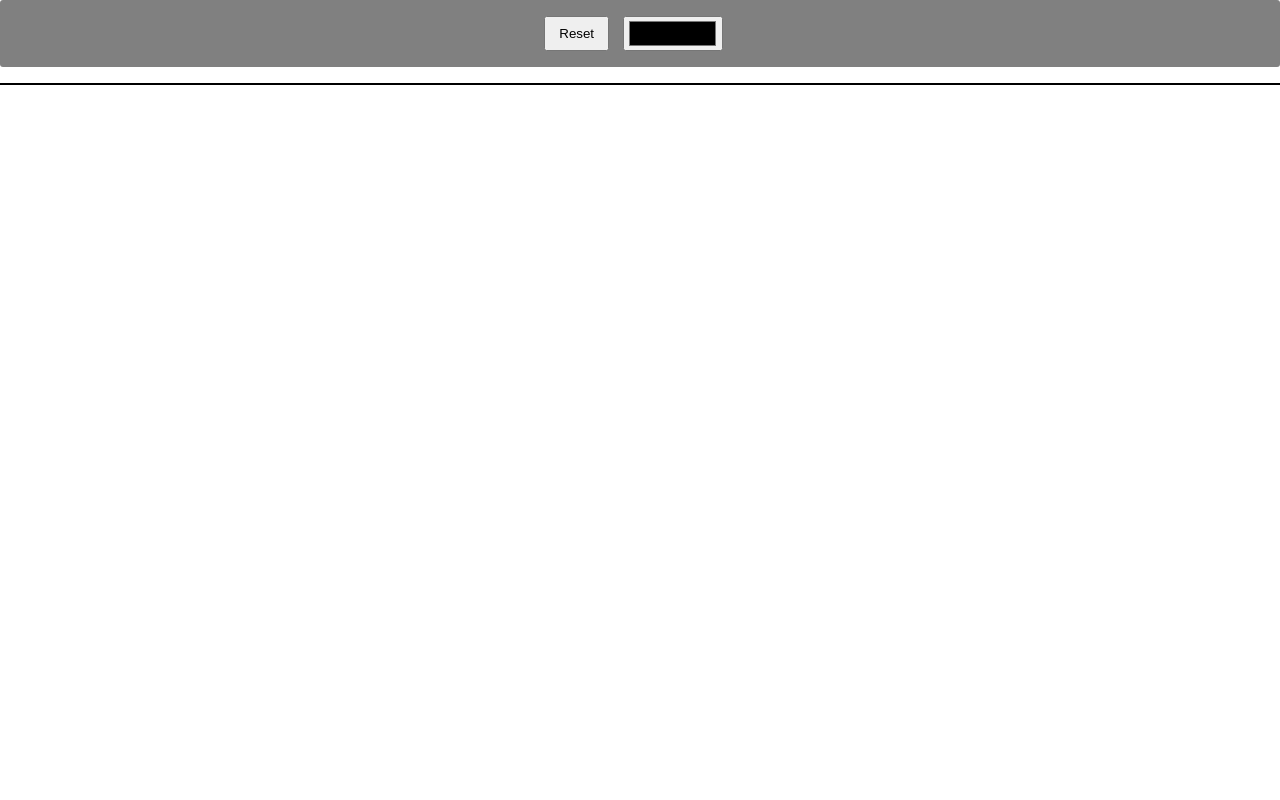
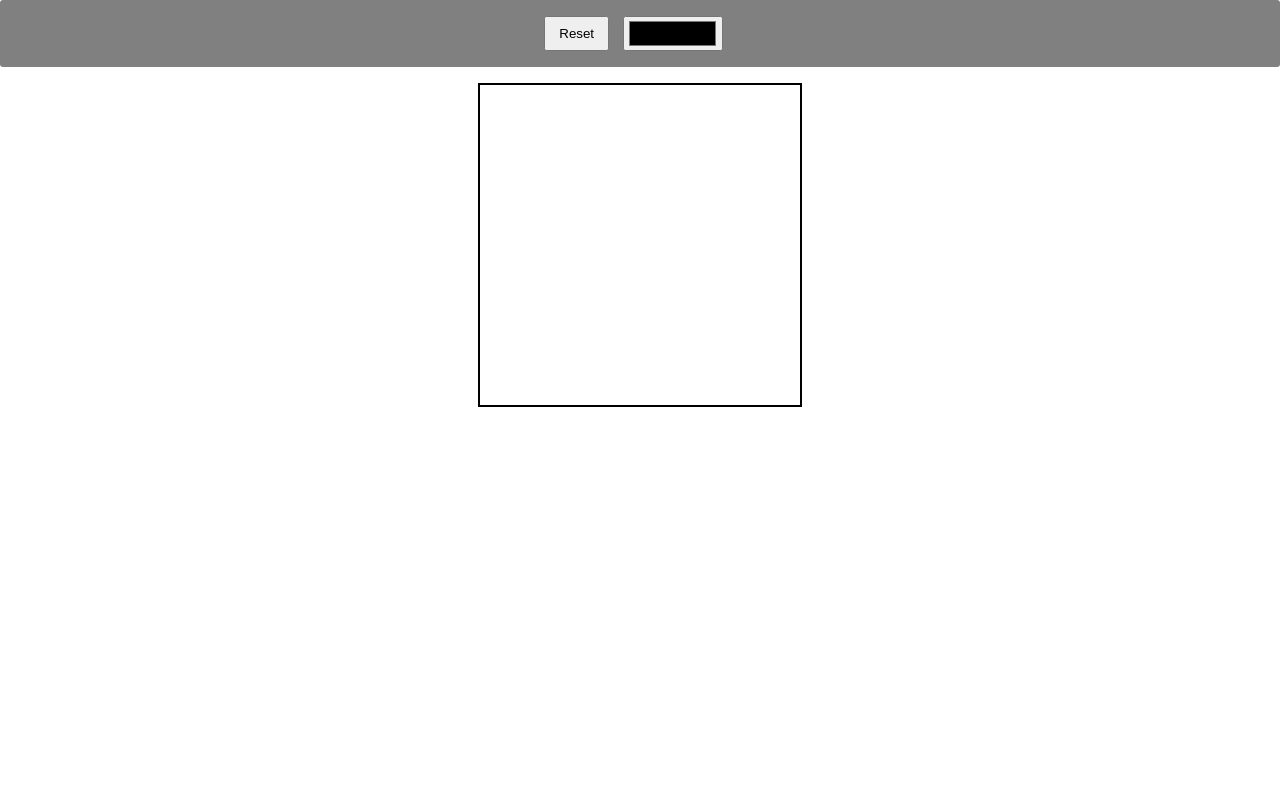
Before and after one commit to ashetonsm/pixel-canvas, a Vue app: page / in a window 1280 px wide. Shown: the top 800 px of the page. Built offline with nearby package versions, Linux system fonts and the light colour scheme; the HTML template or start-up script is replaced by a standard one.

Commit message:
Added min/max and default canvas sizes.

```diff
--- a/src/assets/style.css
+++ b/src/assets/style.css
@@ -32,7 +32,7 @@ button, input {
     margin: 0 1em;
 }
 
-.container, canvas {
+.container {
     display: flex;
     width: 100%;
     align-content: center;
@@ -42,6 +42,12 @@ button, input {
 
 canvas {
     border: 2px solid black;
+    min-width: 300px;
+    width: 25vw;
+    max-width: 500px;
+    min-height: 300px;
+    height: 25vw;
+    max-height: 500px;
 }
 
 .grid {
```
